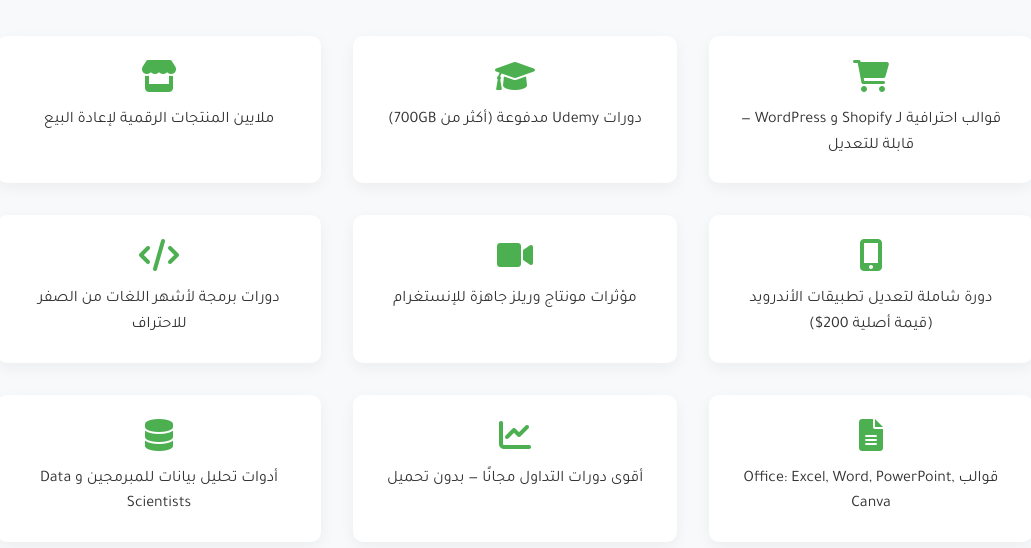
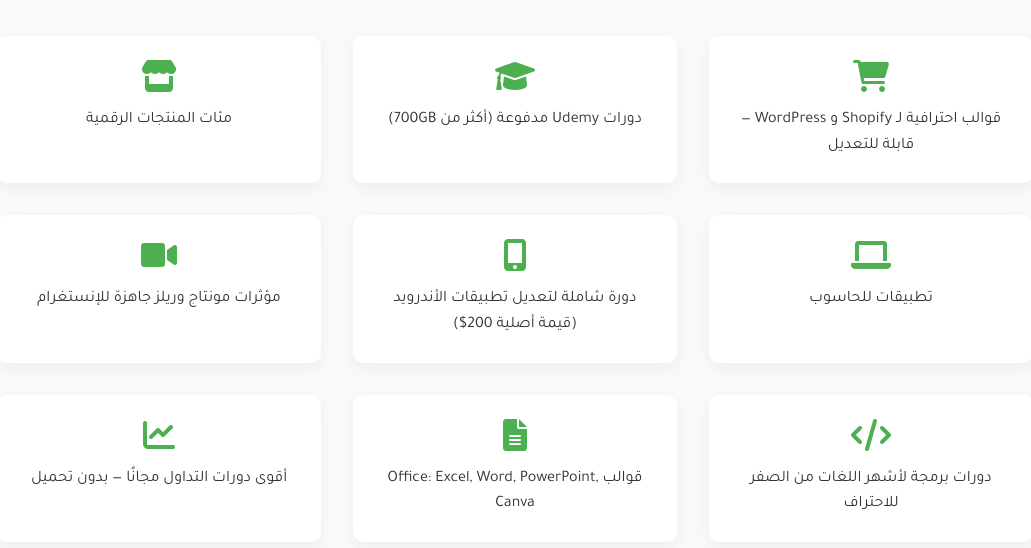
Before and after one commit to dijicode/dijicode, a plain HTML site: page index.html in a window 1280 px wide. Shown: the part 762-1310 px from the top of the page, without its empty margins (125-1156 px from the left). Drawn offline with Linux system fonts and the light colour scheme.

Commit message:
Update index.html

```diff
--- a/index.html
+++ b/index.html
@@ -41,8 +41,12 @@
                 </div>
                 <div class="feature-item">
                     <i class="fas fa-store"></i>
-                    <p>ملايين المنتجات الرقمية لإعادة البيع</p>
+                    <p>مئات المنتجات الرقمية</p>
                 </div>
+                <div class="feature-item">
+    <i class="fas fa-laptop"></i>
+    <p>تطبيقات للحاسوب</p>
+</div>
                 <div class="feature-item">
                     <i class="fas fa-mobile-alt"></i>
                     <p>دورة شاملة لتعديل تطبيقات الأندرويد (قيمة أصلية 200$)</p>
```
